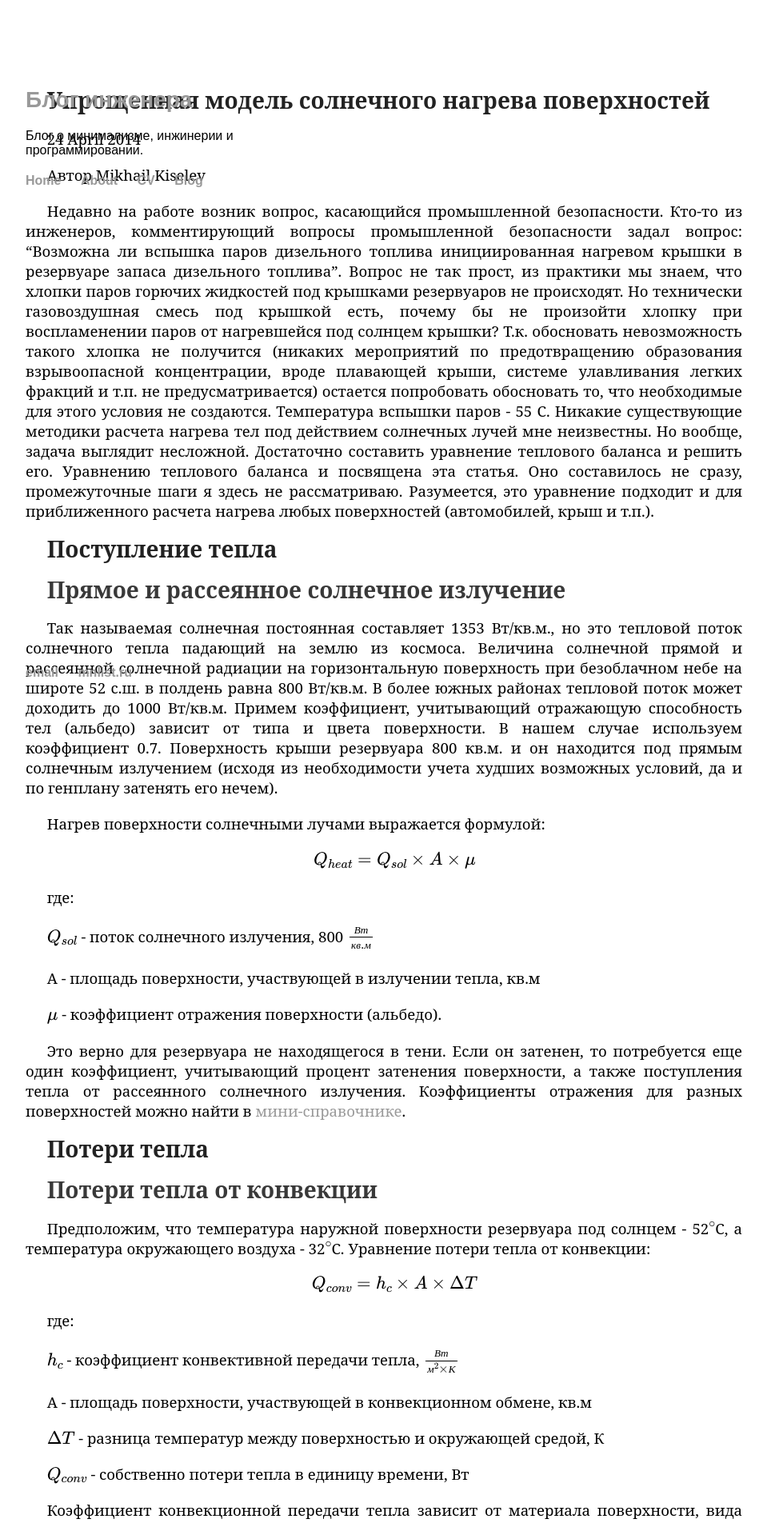
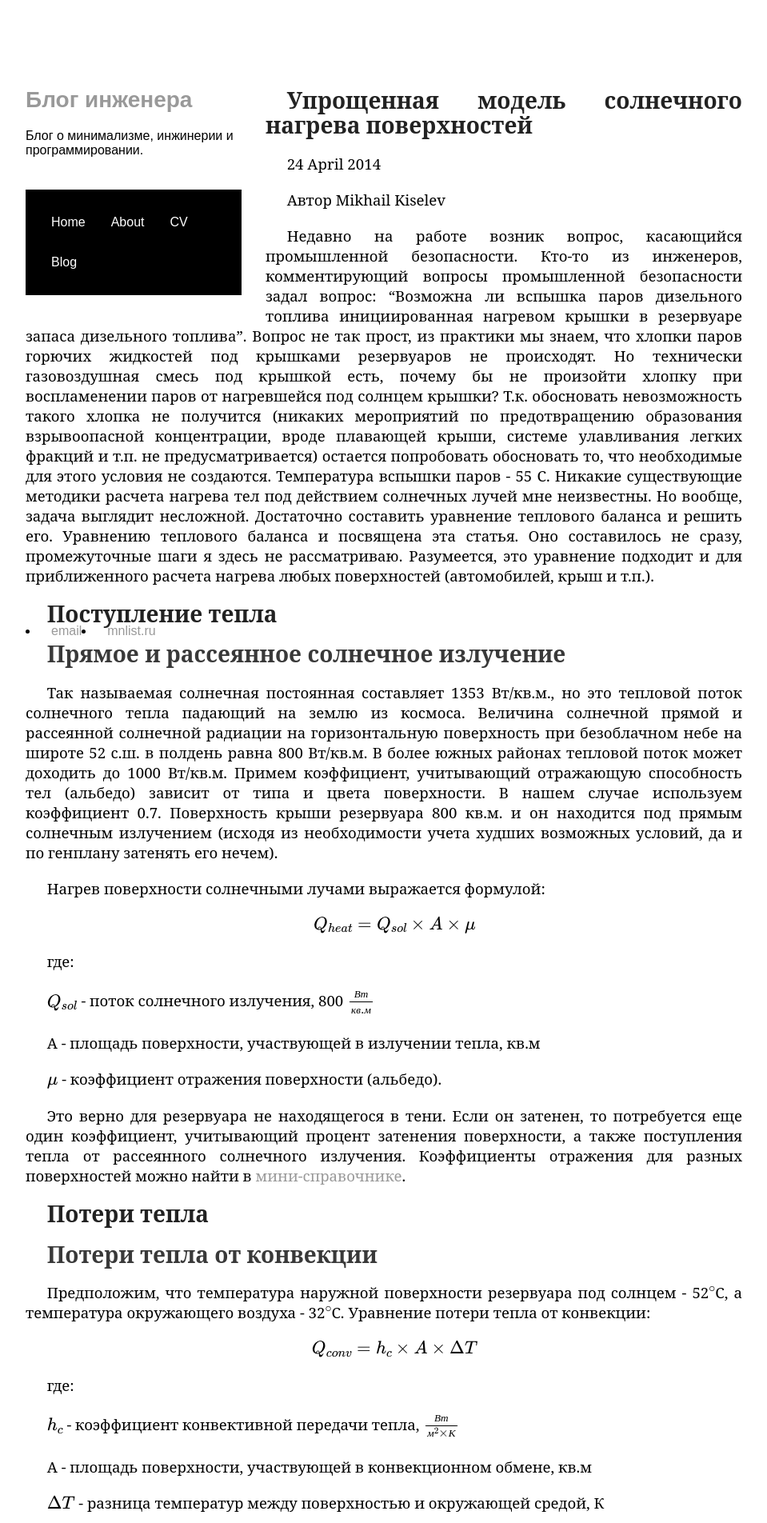
Before and after one commit to kiselevmv/kiselevmv.github.io, a Jekyll site: the page built from _posts/2014-04-24-heat-model.md, in a window 1280 px wide. Shown: the top 1904 px of the page at 80% size, without its empty margins (160-1119 px from the left). Built offline with Jekyll 4.4.1, drawn with Linux system fonts in a browser that asks for light colours; nearby versions of some CDN libraries; our own code applies the rules of GitHub Pages for plain Markdown files; comment, search, counter and statistics services are not loaded; some of the changed text lies outside the part shown.

Commit message:
new design

```diff
--- a/css/main.css
+++ b/css/main.css
@@ -111,50 +111,43 @@ sub {
 }
 
 nav {
+  margin: 20px 0;
+  background: black;
+  float: left;
+  width: 100%;
   top: 166px;
   top: 10.375rem;
-  bottom: 150px;
-  bottom: 8rem;
 }
-nav ul,
-nav li,
-nav a {
-  width: 100%;
+
+nav ul {
+  float: left;
+  list-style: none;
+  margin: 0;
+  padding: 0;
 }
+
 nav ul,
 nav li,
 footer ul,
 footer li {
-  display: inline;
-  margin-right: 20px;
+  float: left;
+  padding: 1em;
 }
-nav ul,
-footer ul {
-  padding: 0;
-  list-style: none;
-  font-weight: bold;
-}
-#nav li {
+
+nav ul li a {
+  display: block;
+  color: white;
+  text-decoration: none;
   text-align: center;
 }
-#nav li a {
-  color: #f6f6f6;
-  transition: background 0.3s ease;
-  border-bottom: 1px solid #2e2e2e;
-  display: block;
-  padding: 10px 32px;
-  padding: 0.625rem 32px;
-  padding: 10px 2rem;
-  padding: 0.625rem 2rem;
-}
-#nav li a:hover,
-#nav li a.active {
+nav li a:hover,
+nav li a.active {
   background: #19664a;
 }
-#nav li:last-child a {
+nav li:last-child a {
   border-bottom: 0;
 }
-#nav .active a {
+nav .active a {
   color: #fff;
   background: #1f7f5c;
   border-bottom: transparent;
@@ -245,7 +238,7 @@ hr {
 header {
   width:270px;
   float:left;
-  position:fixed;
+  margin-right:30px;
   -webkit-font-smoothing:subpixel-antialiased;
 }
 
```
Also changed, not shown: _posts/2014-04-24-heat-model.md (+1 -1 lines).
